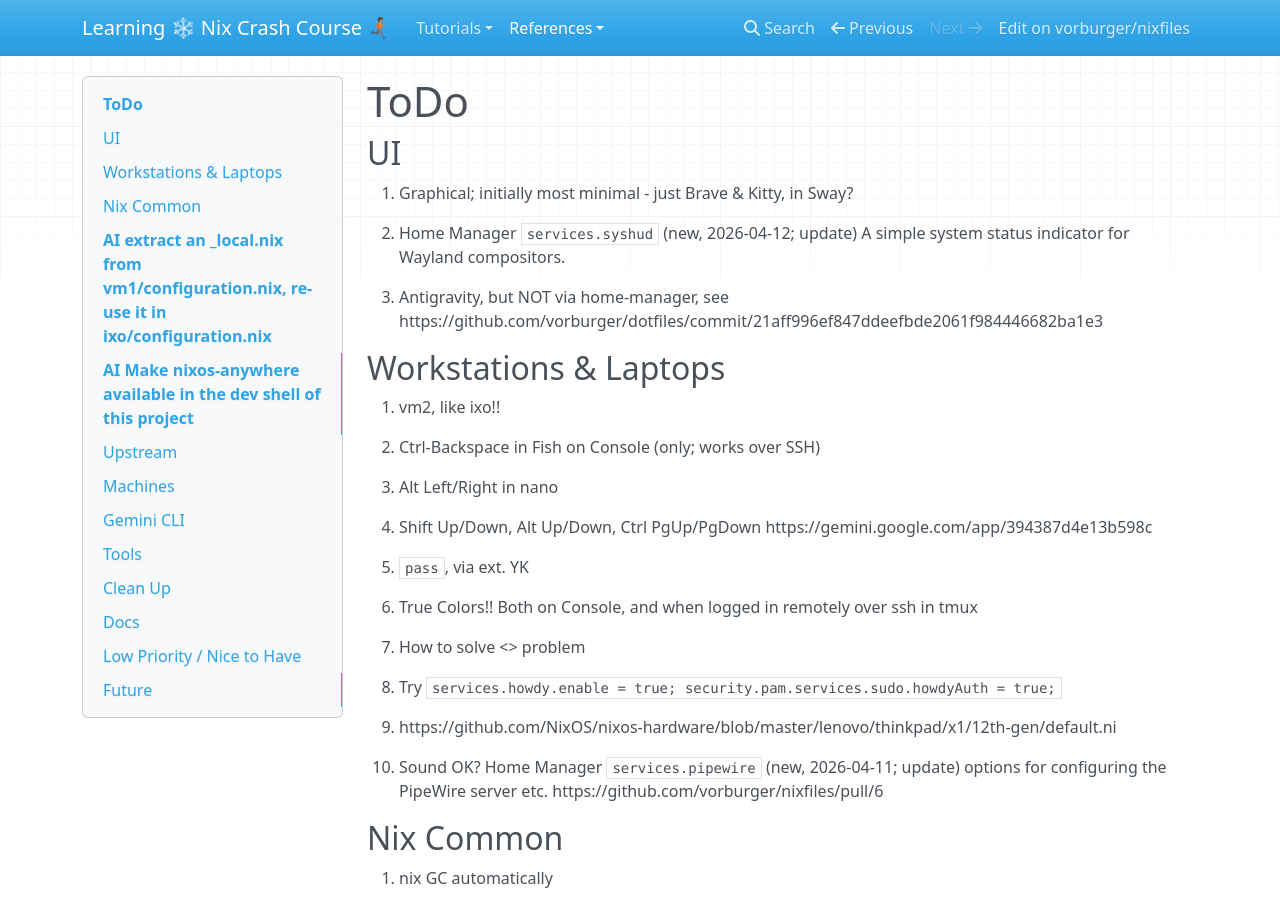
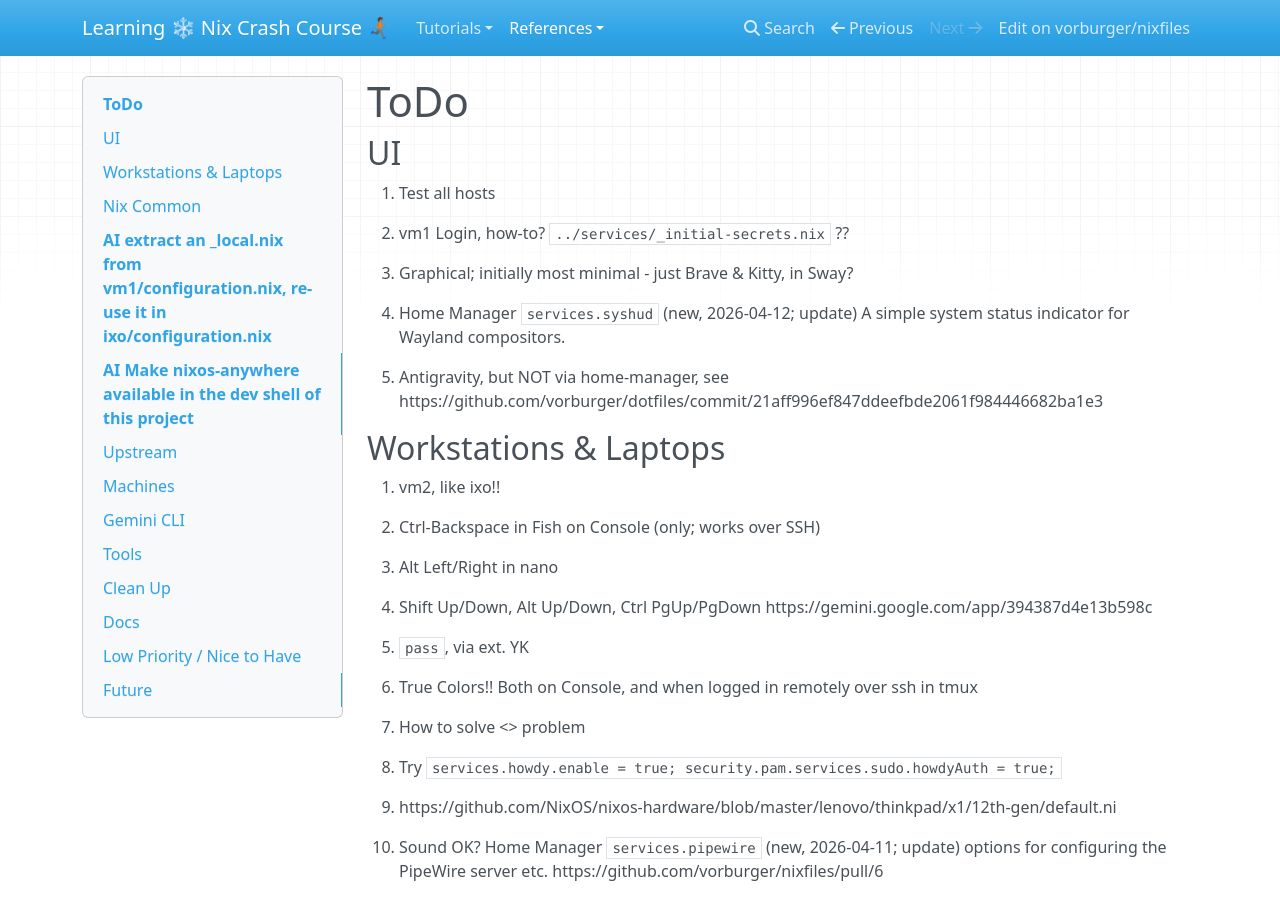
Before and after one commit to vorburger/nixfiles, an MkDocs documentation site: the page built from docs/docs/ToDo.md, in a window 1280 px wide and 900 px high. Built offline with MkDocs 1.6.1, drawn with Linux system fonts in a browser that asks for light colours; nearby versions of some CDN libraries.

Commit message:
clean: _mk-test

```diff
--- a/docs/docs/ToDo.md
+++ b/docs/docs/ToDo.md
@@ -1,6 +1,10 @@
 # ToDo
 
 ## UI
+
+1. Test all hosts
+
+1. vm1 Login, how-to? `../services/_initial-secrets.nix` ??
 
 1. Graphical; initially most minimal - just Brave & Kitty, in Sway?
 
```
Also changed, not shown: 2 other files.
